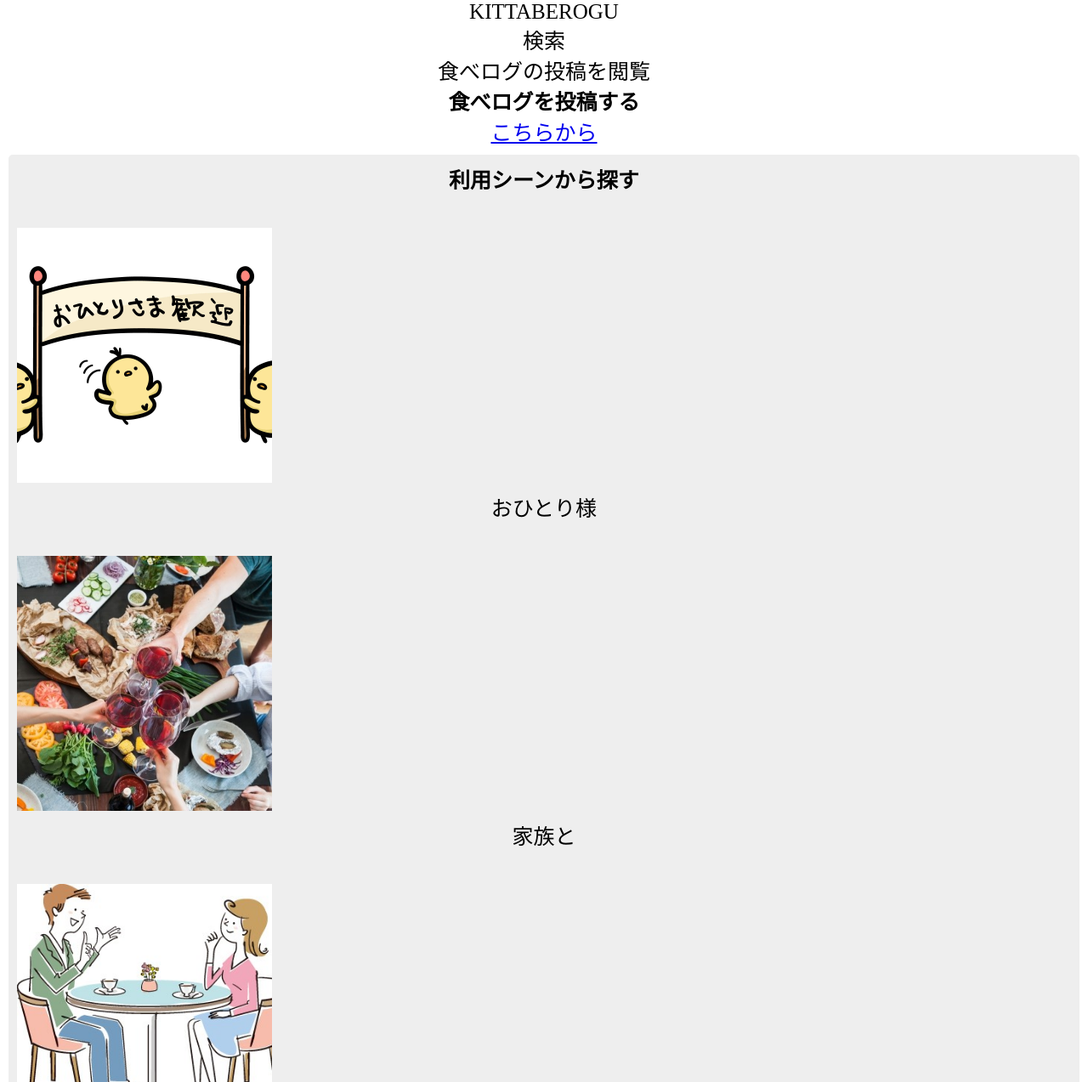
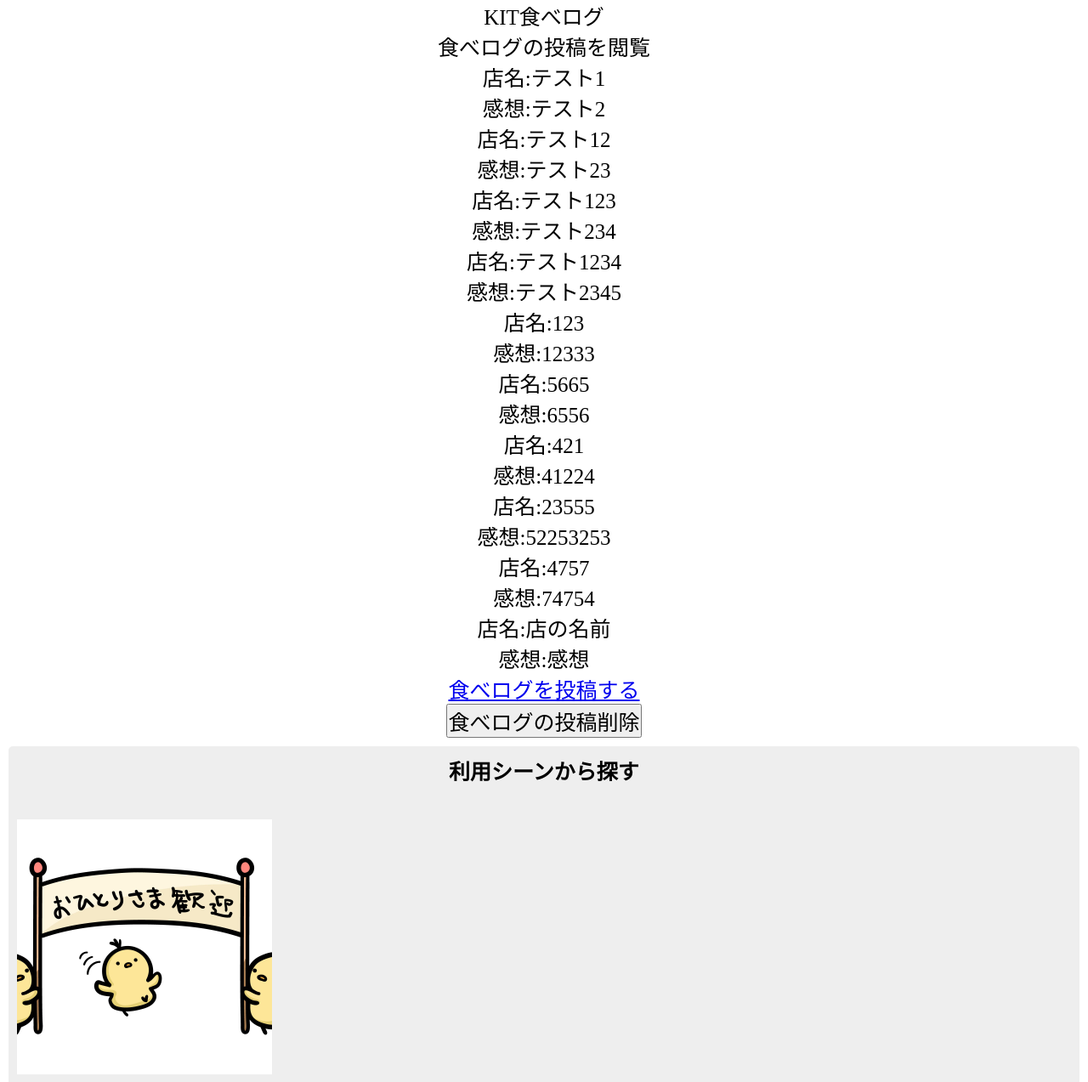
Before and after one commit to Gattyantaro/KITtaberogu, a Flask app: template templates/KITtop.html in a window 1280 px wide. Shown: the top 1273 px of the page at 85% size. Run offline with Flask 3, Linux system fonts and the light colour scheme; the template is opened without the code that fills it: values that come from a table or form of the project are taken from there, others are empty.

Commit message:
todayachieve

```diff
--- a/app.py
+++ b/app.py
@@ -5,36 +5,36 @@ app = Flask(__name__)
 app.config['SQLALCHEMY_DATABASE_URI'] = 'sqlite:///db.sqlite'
 db = SQLAlchemy(app)
 
-class Todo(db.Model):
+class Post(db.Model):
     id = db.Column(db.Integer, primary_key=True)
     title = db.Column(db.String(50) , unique = True)
-    todo = db.Column(db.String(200) , unique = True)
+    content = db.Column(db.String(200) , unique = True)
 
 @app.route("/", methods=["GET"])
 def index():
-    return render_template("KITtop.html")
+    return redirect(url_for("add"))
 
 @app.route("/post", methods=["GET", "POST"])
 def post():
-    post_list = todo.query.all()
-    return render_template("index.html", post_list = post_list)
+    return render_template("post.html")
 
 @app.route("/add", methods=["POST"])
 def add():
-    store_title = request.form.get("store_title")
-    post = request.form.get("post")
-    new_post = Post(title = store_title)
+    title = request.form.get("title")
+    content = request.form.get("content")
+    new_post = Post(title = title , content = content)
     db.session.add(new_post)
     db.session.commit()
-    return redirect(url_for("post"))
+    dbtakes = Post.query.all()
+    return render_template("KITtop.html" , dbtakes = dbtakes)
 
 
-@app.route("/delete/<int:post_id>", methods=["POST"])
-def delete(post_id):
-    post = Post.query.filter_by(id=post_id).first()
+@app.route("/delete", methods=["POST"])
+def delete():
+    post = Post.query.filter_by(id=Post).first()
     db.session.delete(post)
     db.session.commit()
-    return redirect(url_for("post"))
+    return render_template("KITtop.html")
 
 
 if __name__ == "__main__":
--- a/templates/KITtop.html
+++ b/templates/KITtop.html
@@ -7,17 +7,23 @@
 </head>
 <body>
     <header>
-        <p>KITTABEROGU</p>
-        <p>検索</p>
+        <p>KIT食べログ</p>
     </header>
     <div class="profile-contents">
         <div class="first-contents">
             <p>食べログの投稿を閲覧</p>
-
+            {% for dbtake in dbtakes %}
+            <article>
+                <P>店名:{{dbtake.title}}</P>
+                <p>感想:{{dbtake.content}}</p>
+            </article>
+            {% endfor %}
         </div>
         <div class="second-contents">
-            <h1>食べログを投稿する</h1>
-            <a href="index.html">こちらから</a>
+            <a href="http://127.0.0.1:5000/post">食べログを投稿する</a>
+            <form method="POST" action="/delete">
+                <button type = "submit">食べログの投稿削除</button>
+            </form>
         </div>
         <div class="third-contents">
             <h1>利用シーンから探す</h1>
--- a/templates/index.html
+++ b/templates/post.html
@@ -8,8 +8,8 @@
     <div class="container">
         <h1>店名と感想を入力して投稿</h1>
         <form method="POST" action="/add">
-            <input type="text" name="store_title" id="title" placeholder="店の名前を入力" required>
-            <input type="text" name="post" id="todo" placeholder="感想を入力" required> <br>
+            <input type="text" name="title" id="title" placeholder="店の名前を入力" required>
+            <input type="text" name="content" id="content" placeholder="感想を入力" required> <br>
             <button type="submit">投稿</button>
         </form>
     </div>
```
Also changed, not shown: static/style.css (+1 -8 lines), instance/db.sqlite, templates/about.html (deleted).
